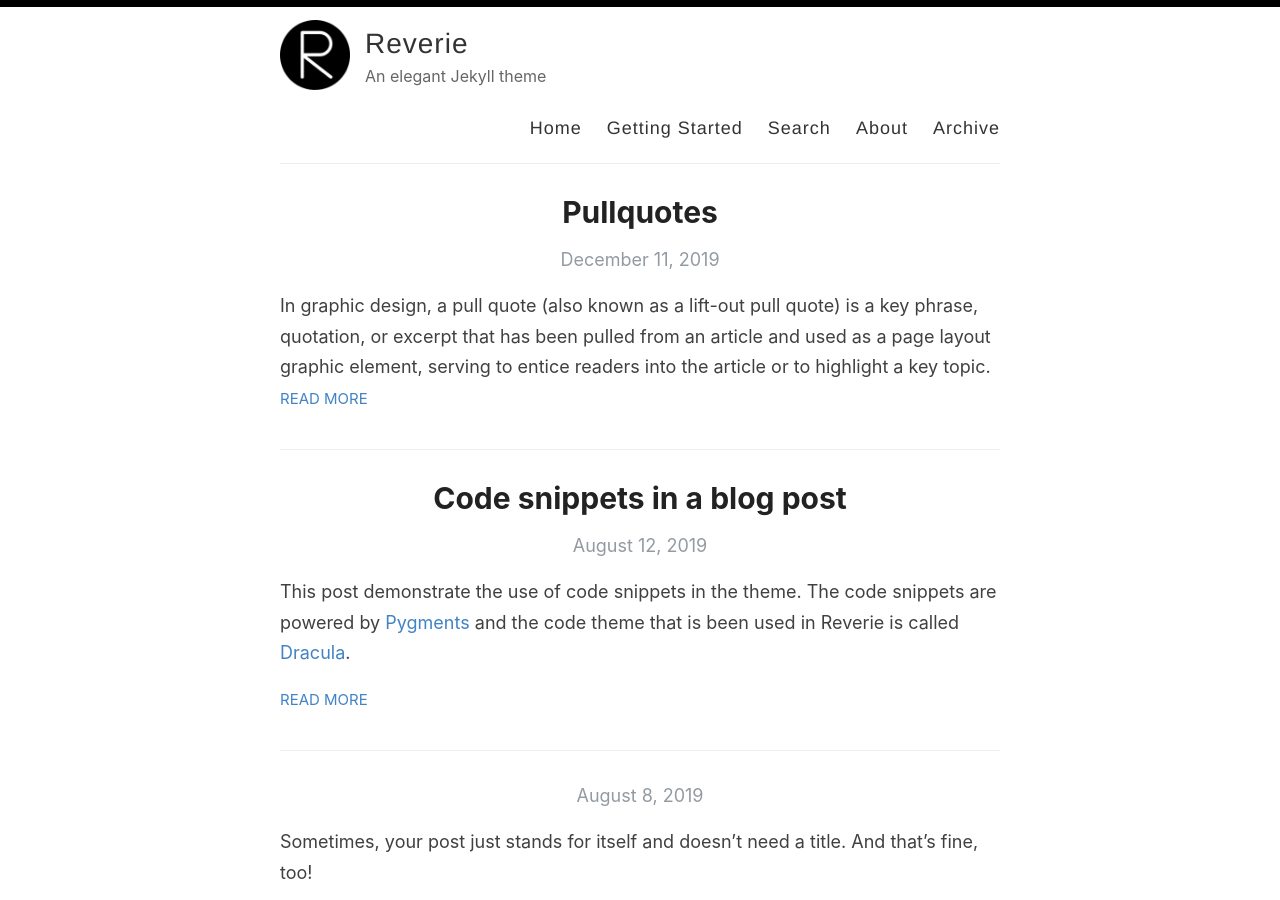
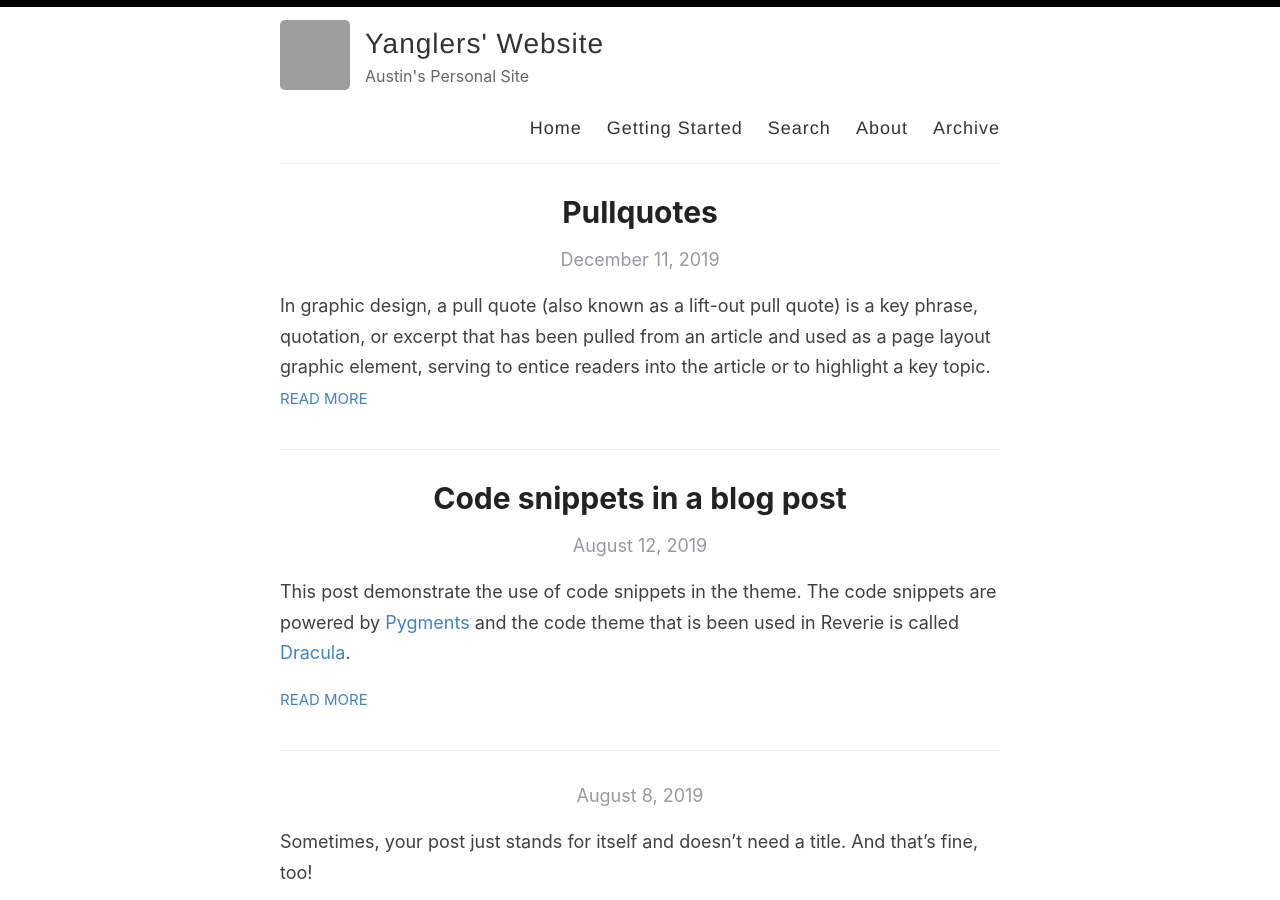
Before and after one commit to amitmerchant1990/reverie, a Jekyll site: the page built from index.html, in a window 1280 px wide and 900 px high. Built offline with Jekyll 4.4.1, drawn with Linux system fonts in a browser that asks for light colours; the list of posts is cut into pages by our own code; grey boxes are pictures that could not be loaded.

Commit message:
initial configs

```diff
--- a/_config.yml
+++ b/_config.yml
@@ -3,16 +3,16 @@
 #
 
 # Name of your site (displayed in the header)
-name: Reverie
+name: Yanglers' Website
 
 # Name of the author
-author: Amit Merchant
+author: Austin Yizhi Yang
 
 # Short bio or description (displayed in the header)
-description: An elegant Jekyll theme
+description: Austin's Personal Site
 
 # URL of your avatar or profile pic (you could use your GitHub profile pic)
-avatar: /images/reverie.png
+avatar: /Users/austinyang/VSCode/yanglers.github.io/pfp.png
 
 #
 # Flags below are optional
@@ -21,15 +21,15 @@ avatar: /images/reverie.png
 # Includes an icon in the footer for each username you enter
 footer-links:
   dribbble:
-  email: amit.d.merchant@gmail.com
+  email: ayiyang@stanford.edu
   facebook:
   flickr:
-  github: amitmerchant1990/reverie
+  github: yanglers/yanglers.github.io
   instagram:
   linkedin:
   pinterest:
-  rss: rss
-  twitter: amit_merchant
+  rss:
+  twitter:
   stackoverflow:
   youtube: # channel/<your_long_string> or user/<user-name>
   googleplus: # anything in your profile username that comes after plus.google.com/
@@ -48,14 +48,14 @@ google_analytics: UA-43339302-11
 
 # Your website URL (e.g. http://amitmerchant1990.github.io or http://www.amitmerchant.com)
 # Used for Sitemap.xml and your RSS feed
-url: http://www.amitmerchant.com/reverie
-enforce_ssl: https://www.amitmerchant.com/reverie
+url: http://www.yanglers.github.io
+enforce_ssl: https://www.yanglers.github.io
 
 # If you're hosting your site at a Project repository on GitHub pages
 # (http://yourusername.github.io/repository-name)
 # and NOT your User repository (http://yourusername.github.io)
 # then add in the baseurl here, like this: "/repository-name"
-baseurl: "/reverie"
+baseurl:
 
 #
 # !! You don't need to change any of the configuration flags below !!
```
Also changed, not shown: 1 other file.
